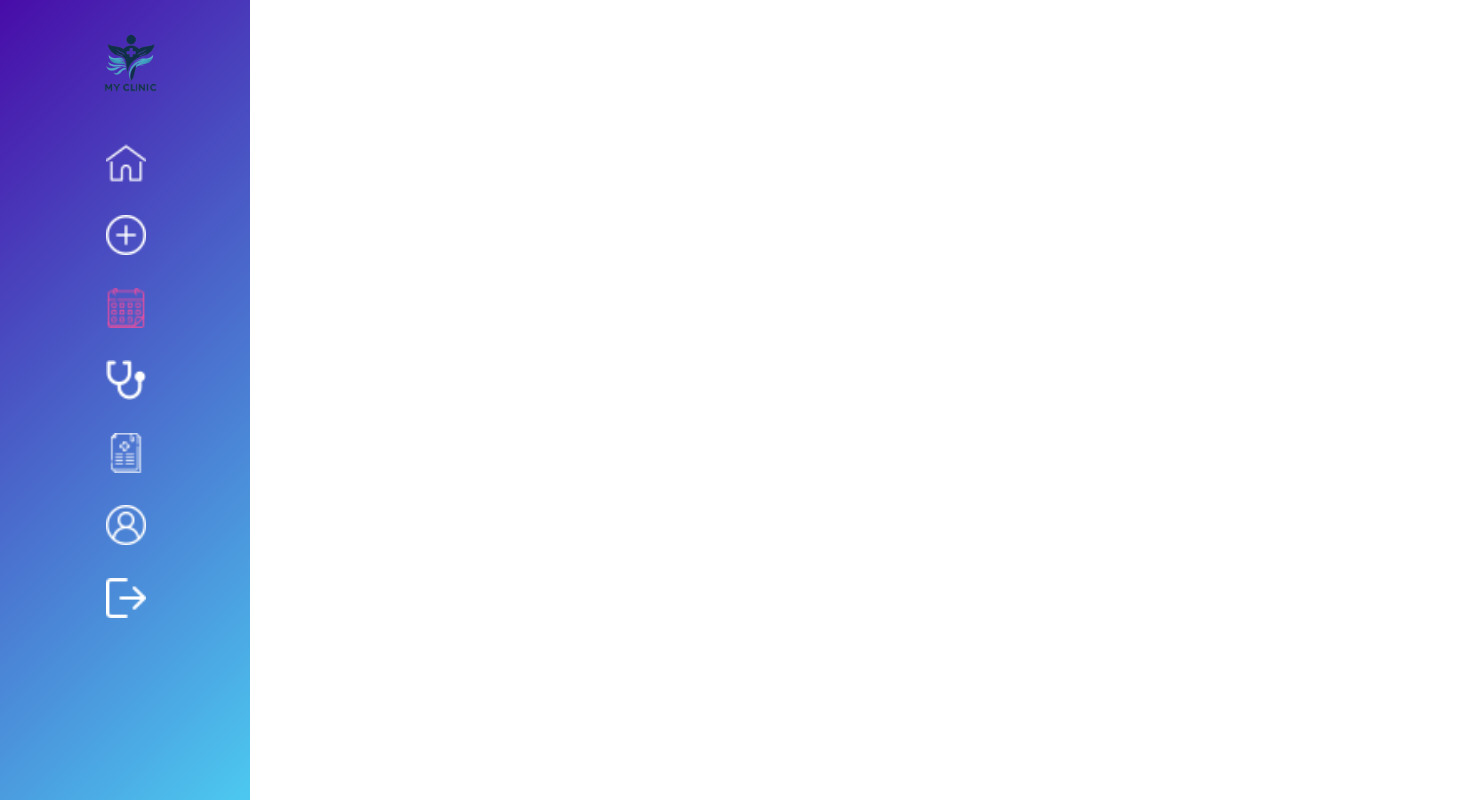
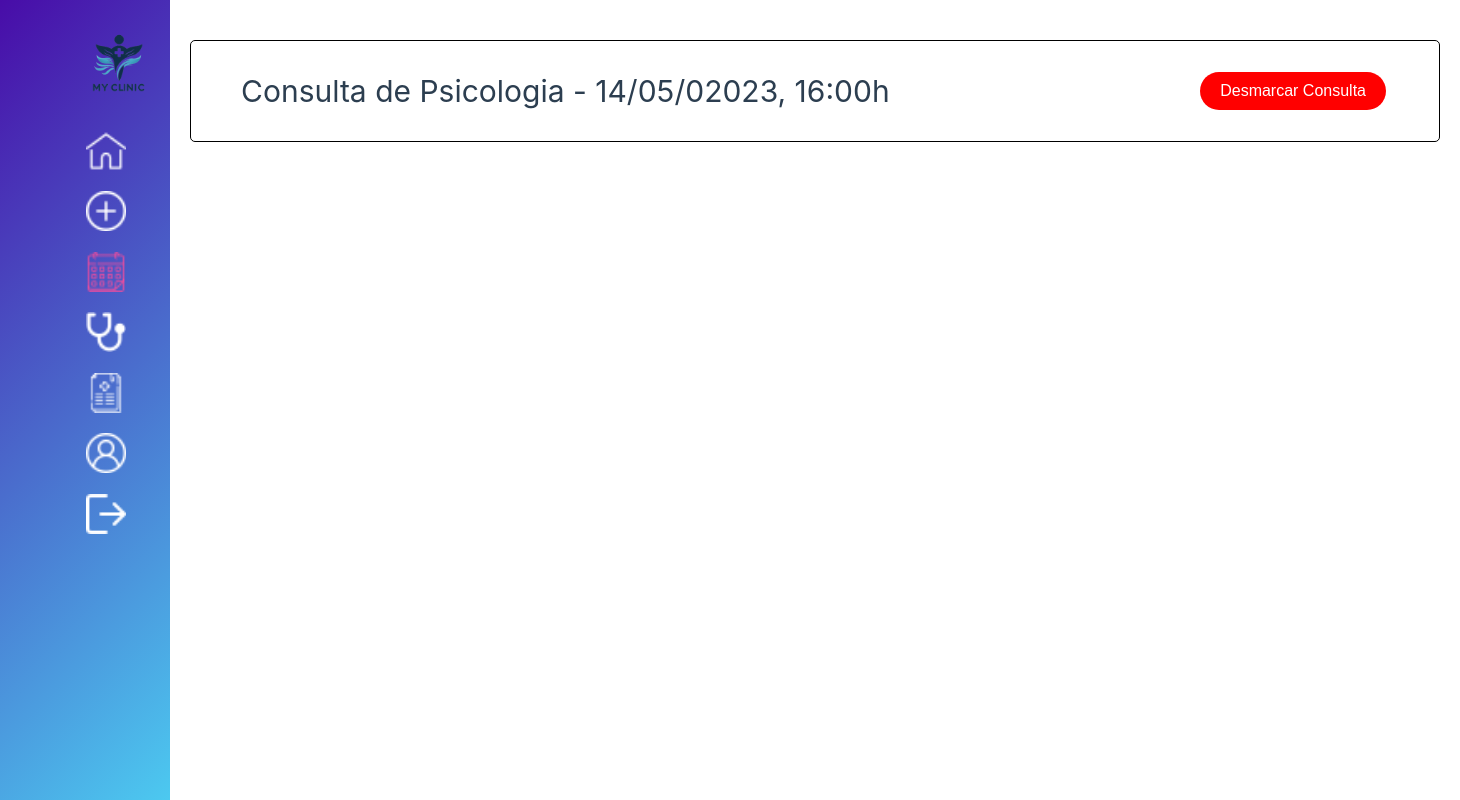
Before and after one commit to ruiiramos/myClinic-FrontEnd, a Vue app: page /agenda in a window 1280 px wide. Shown: the whole page, 1460 px wide, since content can reach past the window. Built offline with nearby package versions, Linux system fonts and the light colour scheme.

Commit message:
atualização

```diff
--- a/src/views/AgendaView.vue
+++ b/src/views/AgendaView.vue
@@ -3,23 +3,29 @@
       <!-- Barra lateral -->
       <Sidebar/>
 
-      <div class="myclinic">
-
+      <div class="content">
+          <div class="white-rectangle">
+            <h2>Consulta de Psicologia - 14/05/02023, 16:00h</h2>
+              <router-link to="desmarcacao">
+                  <button class="desmarcar-button">Desmarcar Consulta</button>
+              </router-link>
+          </div>
       </div>
   </div>
 </template>
 
 <script>
 import Sidebar from "../components/sidebar.vue";
-
-
   export default {
       components: {
           Sidebar,
       },
       data() {
-    },
-  };
+          return {
+              selectedEspecialidade: ''
+          }
+      }
+  }
 </script>
 
 <style scoped>
@@ -28,12 +34,52 @@
   flex-direction: row;
 }
 
-  .myclinic {
-    font-family: 'Arial', sans-serif;
-    color: #000000;
+.content {
+  display: flex;
+  flex-direction: column;
+  align-items: flex-start;
   padding: 20px;
-    margin-left: auto;
-    margin-right: auto;
 }
 
+select {
+  width: 300px;
+  height: 50px;
+  padding: 10px;
+  margin-top: 20px;
+  border: 1px solid #ccc;
+  border-radius: 5px;
+}
+
+.white-rectangle {
+  width: 1250px;
+  height: 100px;
+  padding: 50px;
+  background-color: white;
+  margin-top: 20px;
+  border-radius: 5px;
+  display: flex; /* Layout flexível */
+  justify-content: space-between; /* Espaçar elementos */
+  align-items: center; /* Alinhar verticalmente */
+  border: 1px solid black;
+}
+
+.white-rectangle h2 {
+  margin: 0;
+  font-size: 30px;
+}
+
+.white-rectangle p {
+  margin: 5px 0 0 0;
+  font-size: 16px;
+}
+
+.desmarcar-button {
+  background: red;
+  color: white;
+  border: none;
+  border-radius: 25px;
+  padding: 10px 20px;
+  font-size: 16px;
+  cursor: pointer;
+}
 </style>
```
Lines whose indentation alone changed are shown as unchanged.
